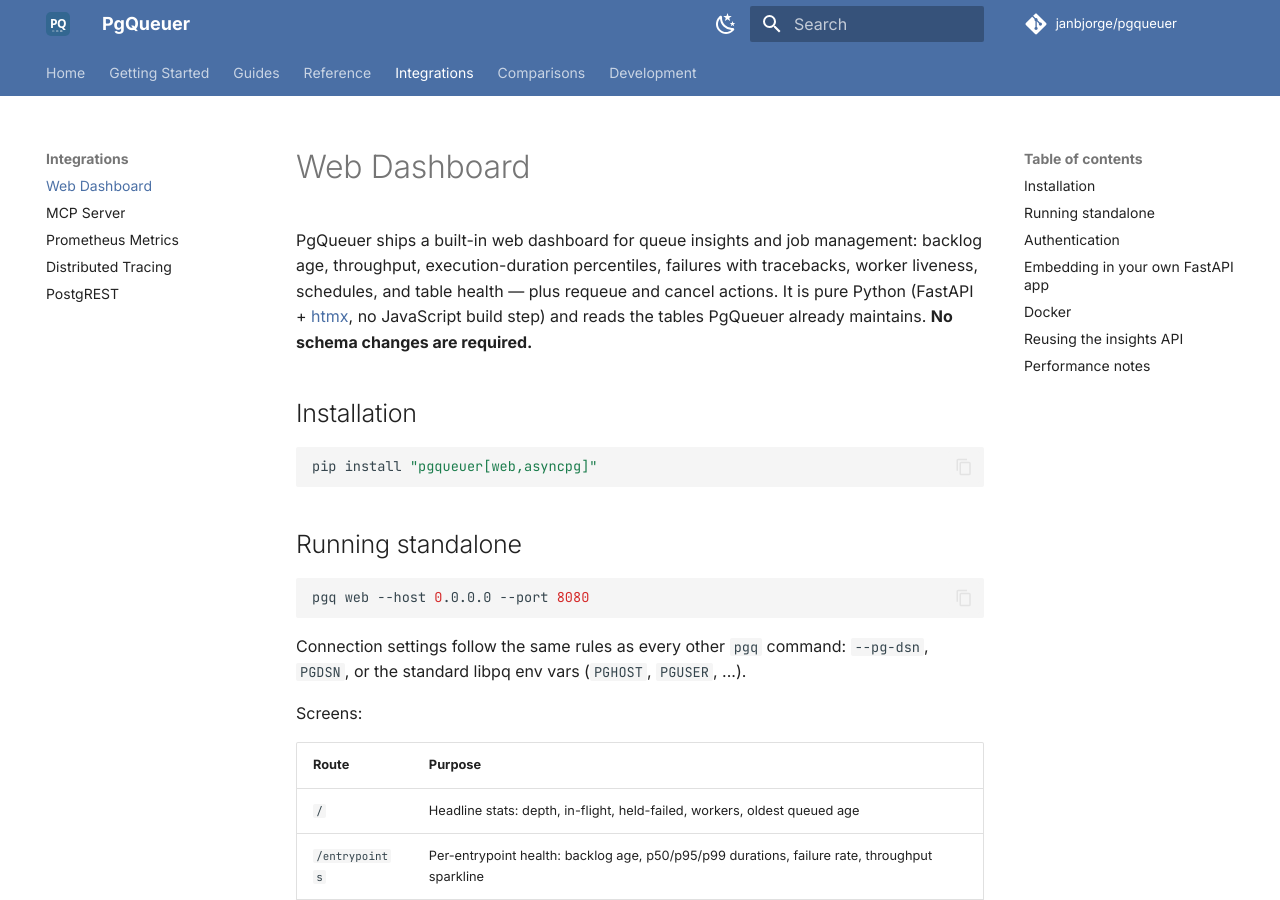
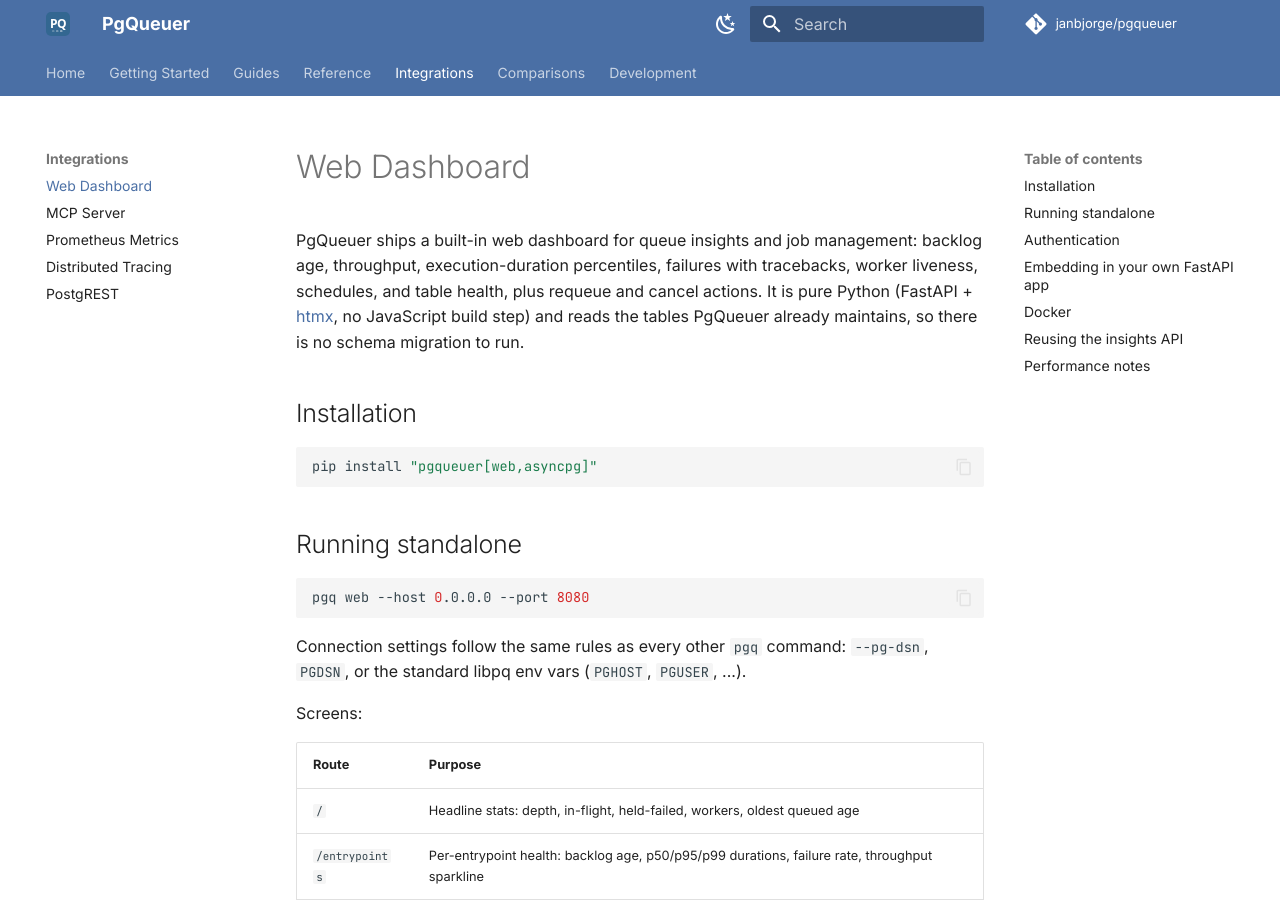
Before and after one commit to janbjorge/pgqueuer, an MkDocs documentation site: the page built from docs/integrations/web-dashboard.md, in a window 1280 px wide and 900 px high. Built offline with MkDocs 1.6.1 and Material for MkDocs 9.7.7, drawn with Linux system fonts in a browser that asks for light colours; comment, search, counter and statistics services are not loaded; some of the changed text lies outside the part shown.

Commit message:
docs(web): humanize dashboard page prose

```diff
--- a/docs/integrations/web-dashboard.md
+++ b/docs/integrations/web-dashboard.md
@@ -2,10 +2,10 @@
 
 PgQueuer ships a built-in web dashboard for queue insights and job management:
 backlog age, throughput, execution-duration percentiles, failures with
-tracebacks, worker liveness, schedules, and table health — plus requeue and
+tracebacks, worker liveness, schedules, and table health, plus requeue and
 cancel actions. It is pure Python (FastAPI + [htmx](https://htmx.org), no
-JavaScript build step) and reads the tables PgQueuer already maintains.
-**No schema changes are required.**
+JavaScript build step) and reads the tables PgQueuer already maintains, so
+there is no schema migration to run.
 
 ## Installation
 
```
Also changed, not shown: other parts of docs/integrations/web-dashboard.md (+2 -2 lines).
